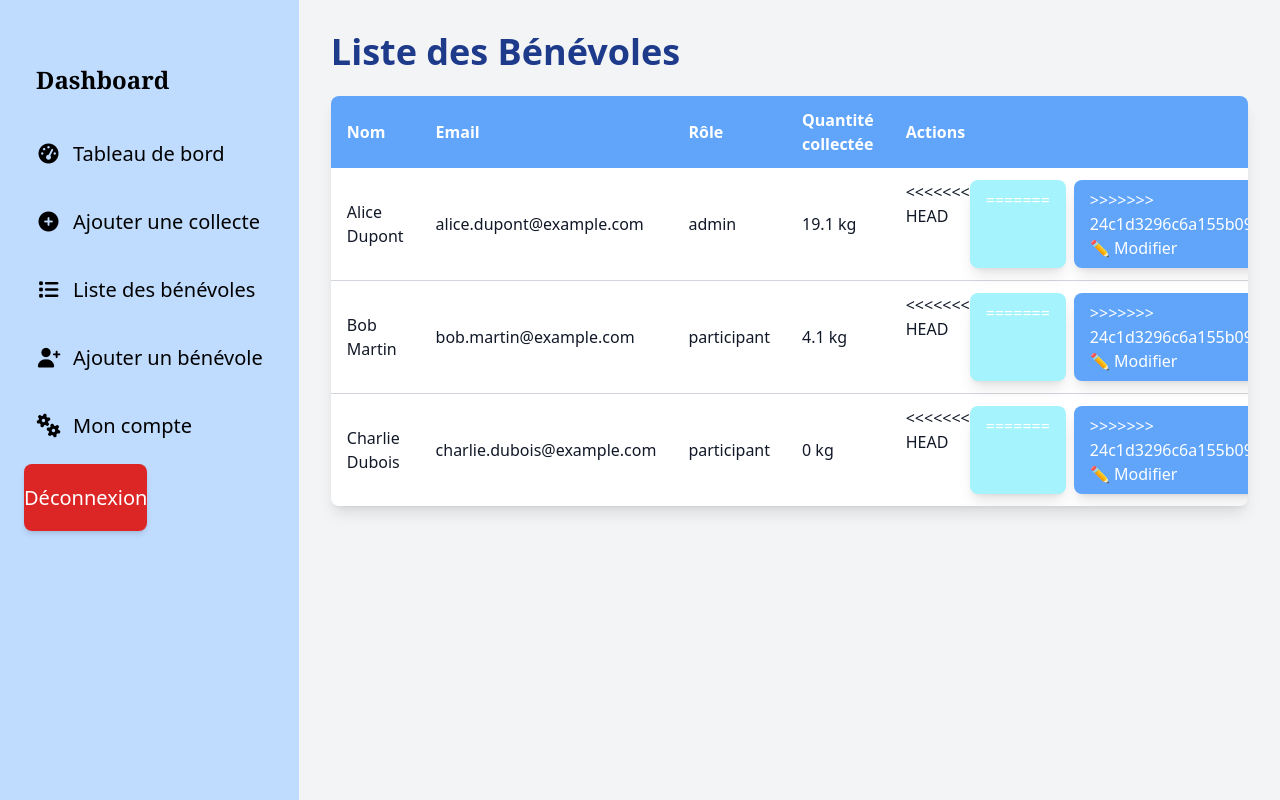
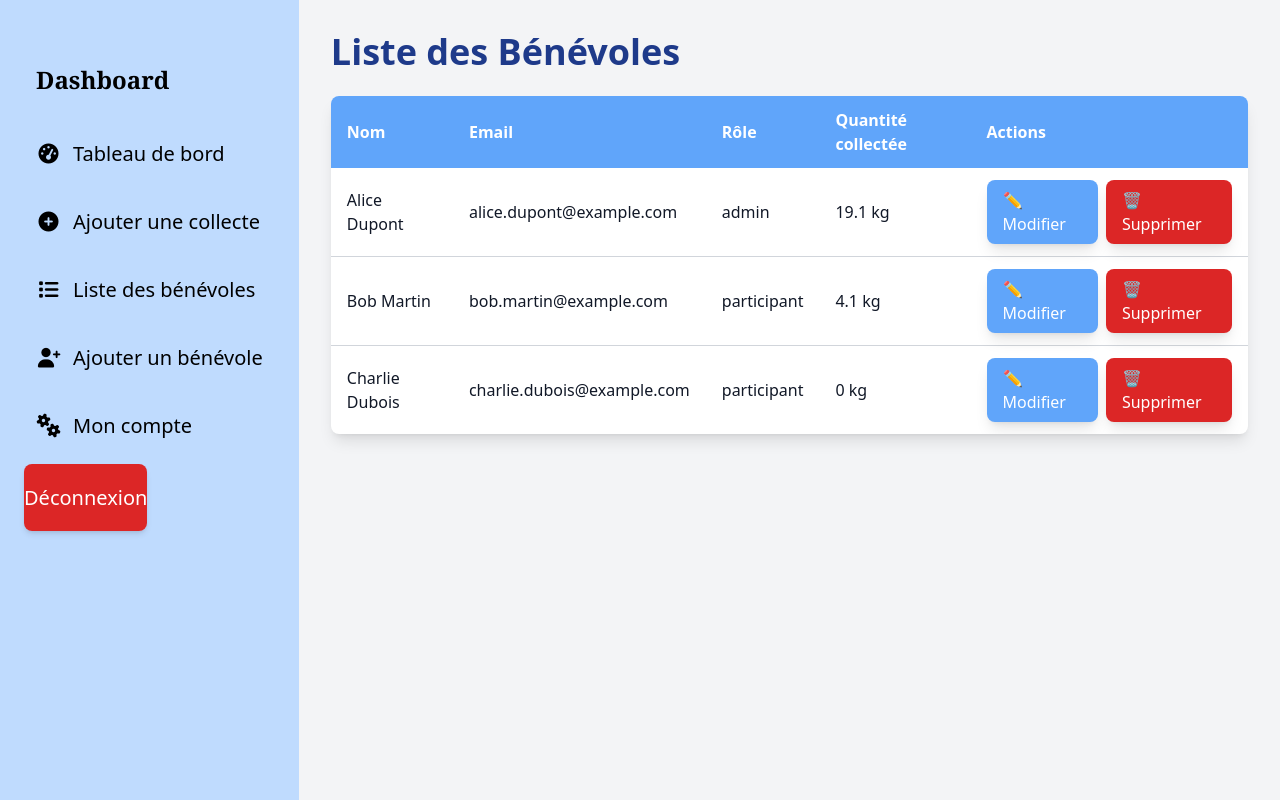
Before and after one commit to adatechschool/projet-backoffice-collecte-des-dechets-EcoTri, a PHP site: page /volunteer_list.php in a window 1280 px wide. Run offline with PHP 8.4, Linux system fonts and the light colour scheme; data comes from the database, SQL or seed files in the repository; some libraries are stand-ins or nearby versions.

Commit message:
update volunteer list

```diff
--- a/php/volunteer_list.php
+++ b/php/volunteer_list.php
@@ -80,11 +80,7 @@ $result = $query->fetchAll(PDO::FETCH_ASSOC);
                     <td class="py-3 px-4"><?= htmlspecialchars($benevoles['role'], ENT_QUOTES, 'UTF-8') ?></td>
                     <td class="py-3 px-4"><?= htmlspecialchars($benevoles['QTÉ_Totale'], ENT_QUOTES, 'UTF-8') ?> kg</td> <!-- Affichage de QTÉ -->
                     <td class="py-3 px-4 flex space-x-2">
-<<<<<<< HEAD
-                    <a href="volunteer_edit.php?id=<?= $benevoles['id']?>" class="bg-cyan-200 hover:bg-cyan-600 text-white px-4 py-2 rounded-lg shadow-lg focus:outline-none focus:ring-2 focus:ring-blue-500 transition duration-200">
-=======
                     <a href="volunteer_edit.php?id=<?= $benevoles['id']?>"class="bg-blue-400 hover:bg-blue-500 text-white px-4 py-2 rounded-lg shadow-lg focus:outline-none focus:ring-2 focus:ring-blue-500 transition duration-200">
->>>>>>> 24c1d3296c6a155b09bbd80943c88e4583df22a7
                             ✏️ Modifier
                         </a>
                         <a href="volunteer_delete.php?id=<?= $benevoles['id'] ?>"
```
Also changed, not shown: 1 other file.
